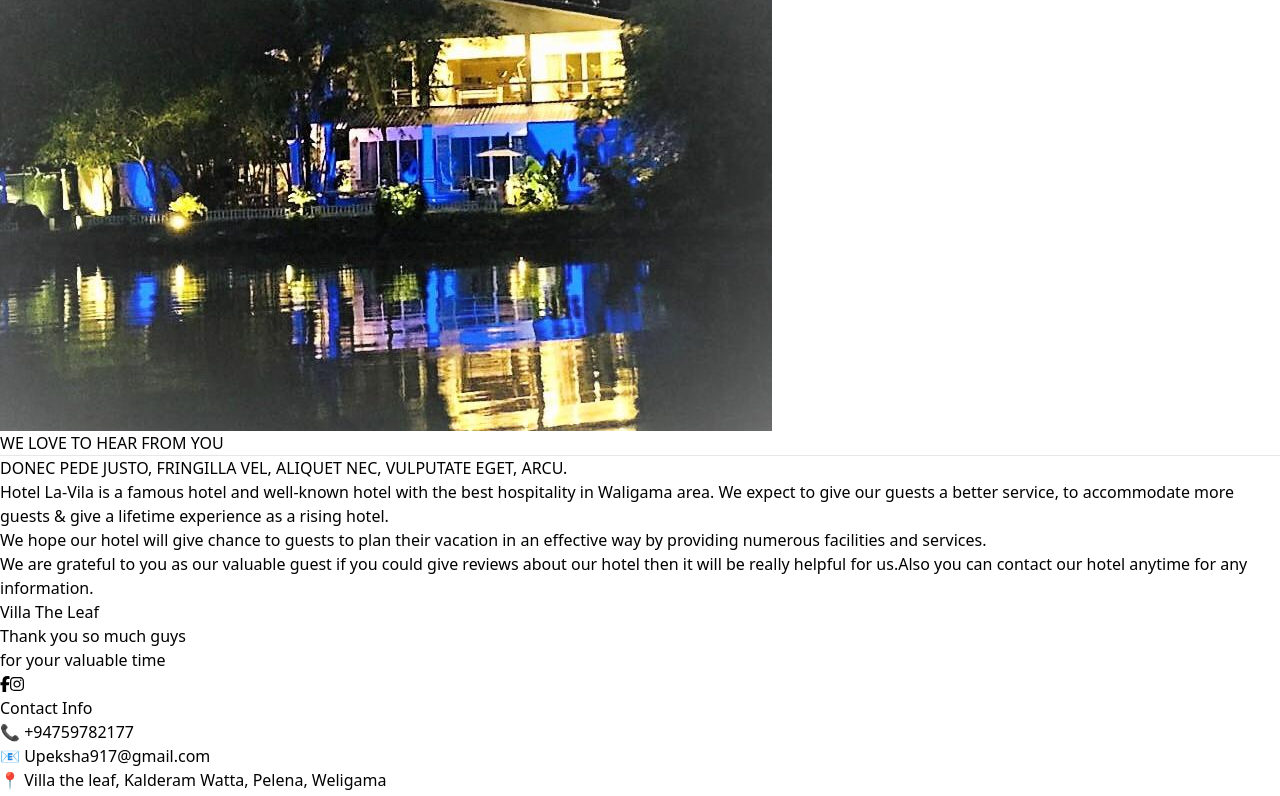
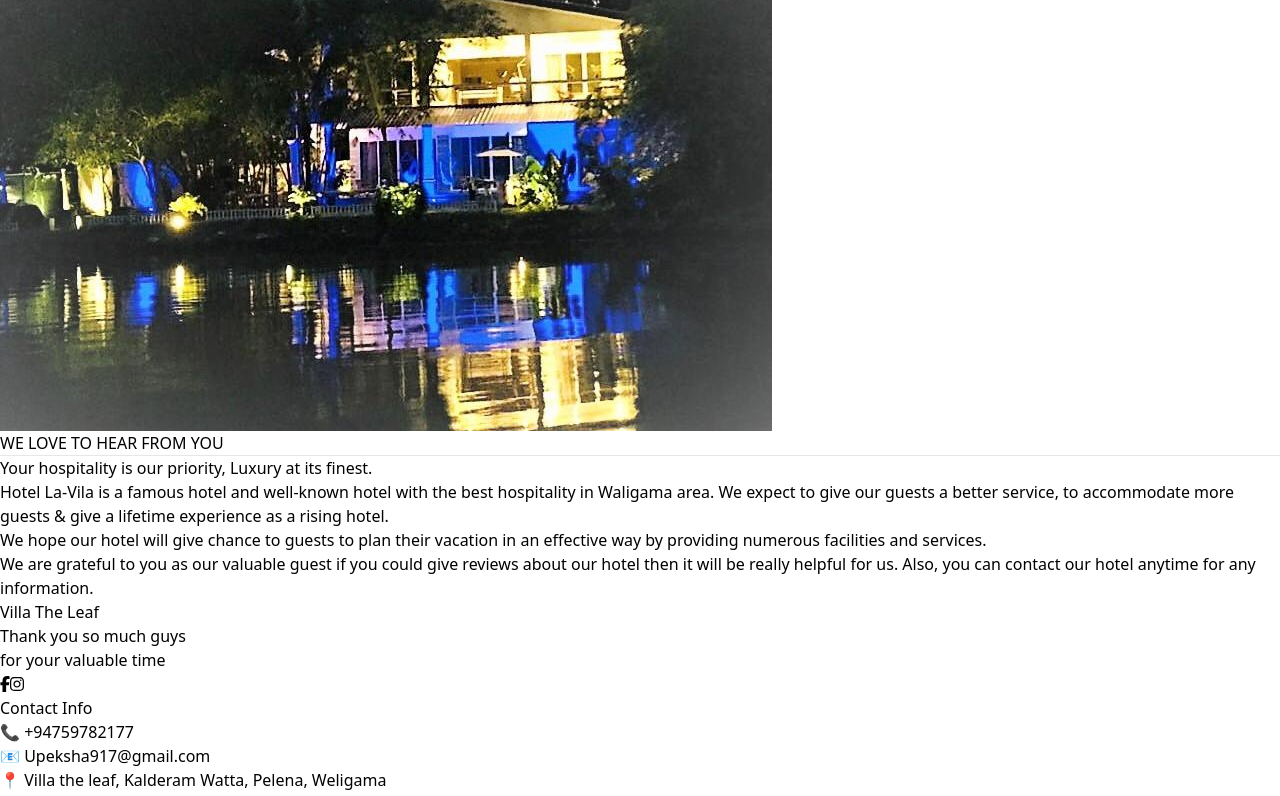
Before and after one commit to Sanduni4822/Hotel-Booking-System-New, a React (Vite) app: page /contactus in a window 1280 px wide. Shown: the part 364-1160 px from the top of the page. Built offline with nearby package versions, Linux system fonts and the light colour scheme.

Commit message:
Decreased the image size and touched the page corners

```diff
--- a/src/pages/ContactUsPage.jsx
+++ b/src/pages/ContactUsPage.jsx
@@ -4,11 +4,11 @@ import Image from '../assets/contctimage/Image.jpg';
 const ContactUsPage = () => {
   return (
     <div className="flex flex-col items-center justify-center min-h-screen bg-gray-100 p-4">
-      <div className="mb-8 w-full max-w-4l">
+      <div className="relative w-full">
         <img
           src={Image}
           alt="Example"
-          className="max-w-full h-auto rounded-lg shadow-lg mb-8"
+          className="w-full h-auto max-h-[400px] object-cover mb-8"
         />
       </div>
       <div className="text-center mb-8">
@@ -17,7 +17,7 @@ const ContactUsPage = () => {
       </div>
       <div className="max-w-4xl text-center">
         <p className="mb-4">
-          DONEC PEDE JUSTO, FRINGILLA VEL, ALIQUET NEC, VULPUTATE EGET, ARCU.
+          Your hospitality is our priority, Luxury at its finest.
         </p>
         <div className="grid grid-cols-2 gap-4 text-sm">
           <p>
@@ -28,7 +28,7 @@ const ContactUsPage = () => {
           </p>
         </div>
         <p className="mt-4">
-          We are grateful to you as our valuable guest if you could give reviews about our hotel then it will be really helpful for us.Also you can contact our hotel anytime for any information.
+          We are grateful to you as our valuable guest if you could give reviews about our hotel then it will be really helpful for us. Also, you can contact our hotel anytime for any information.
         </p>
       </div>
     </div>
```
